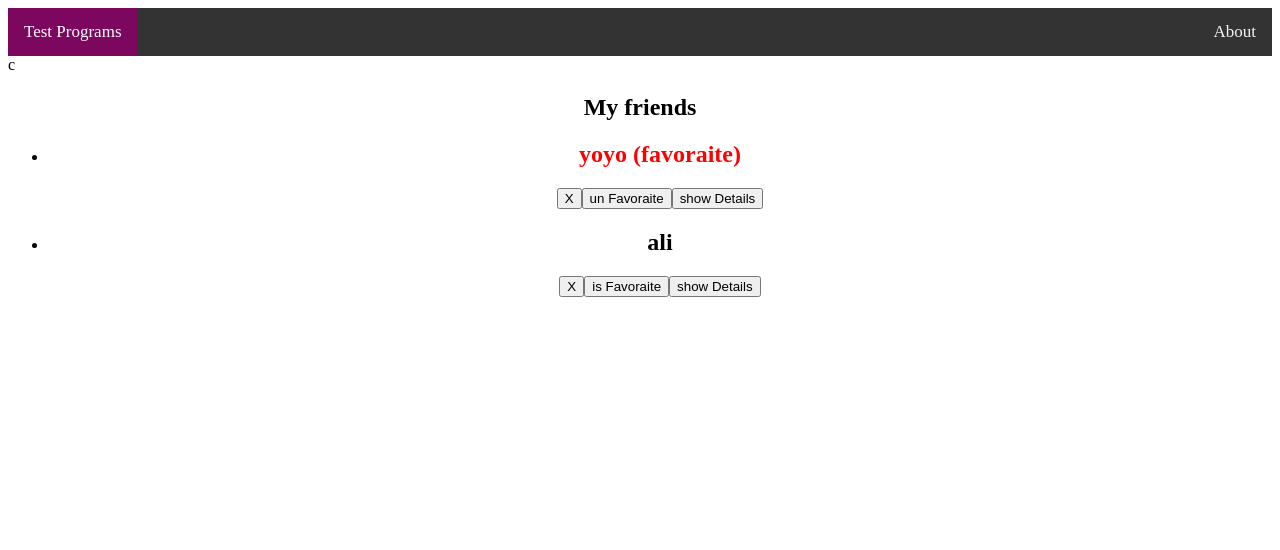
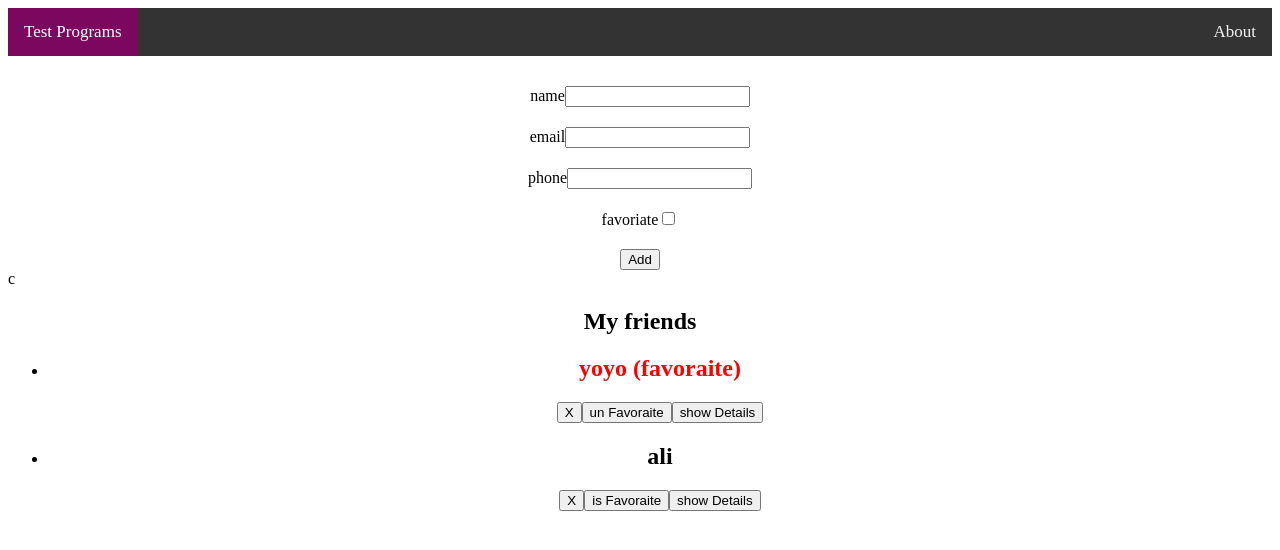
Before and after one commit to yuosif1286/VueCourse, a Vue app: page / in a window 1280 px wide. Shown: the top 550 px of the page. Built offline with nearby package versions, Linux system fonts and the light colour scheme; the HTML template or start-up script is replaced by a standard one.

Commit message:
add to list

```diff
--- a/src/App.vue
+++ b/src/App.vue
@@ -1,5 +1,6 @@
 <template>
   <UpBar />
+  <AddFriend @newFriend="(friend)=>addNewFriend(friend)"/>
   <ConditionalRindering type="0" />
   <div class="friends">
     <h2>My friends</h2>
@@ -19,6 +20,7 @@ import { defineComponent } from 'vue';
 import UpBar from './components/UpBar.vue';
 import FriendContact from './components/FriendContact.vue';
 import ConditionalRindering from './components/ConditionalRindering.vue';
+import AddFriend from './components/AddFriend.vue'
 import friend from './interface/friend';
 
 export default defineComponent({
@@ -26,7 +28,8 @@ export default defineComponent({
   components: {
     UpBar,
     FriendContact,
-    ConditionalRindering
+    ConditionalRindering,
+    AddFriend
   },
   data() {
     return {
@@ -60,6 +63,9 @@ export default defineComponent({
       if (indexToRemove !== -1) {
         this.friends.splice(indexToRemove, 1);
       }
+    },
+    addNewFriend(newFriend: friend){
+      this.friends.push(newFriend);
     }
 
   }
--- a/src/components/AddFriend.vue
+++ b/src/components/AddFriend.vue
@@ -1,20 +1,20 @@
 <template>
-<form>
+<form class="form">
 <div>
     <label for="name">name</label>
-    <input type="text" v-bind="friend.name">
+    <input type="text" v-model="friend.name">
 </div>
 <div>
     <label for="name">email</label>
-    <input type="text" v-bind="friend.email">
+    <input type="text" v-model="friend.email">
 </div>
 <div>
     <label for="phone">phone</label>
-    <input type="text" v-bind="friend.phone">
+    <input type="text" v-model="friend.phone">
 </div>
 <div>
     <label for="checkbox">favoriate</label>
-    <input type="checkbox" v-bind="friend.isFav">
+    <input type="checkbox" v-model="friend.isFav">
 </div>
 <button @click="addFriend">Add</button>
 </form>
@@ -31,9 +31,21 @@ data(){
 },
 methods:{
     addFriend(){
-        console.log(this.friend);
-
+      this.$emit('newFriend',this.friend);
+    //   this.friend={} as friend;
     }
 }
 });
 </script>
+<style scoped>
+.form{
+    margin-top: 30px;
+    text-align: center;
+}
+div{
+    margin-top: 20px;
+}
+button{
+    margin-top: 20px;
+}
+</style>
```
